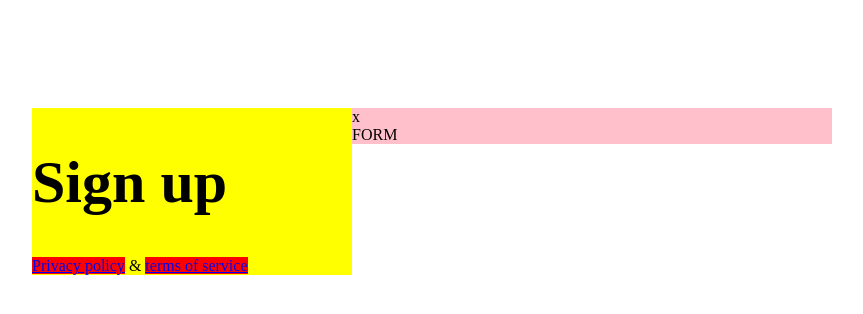
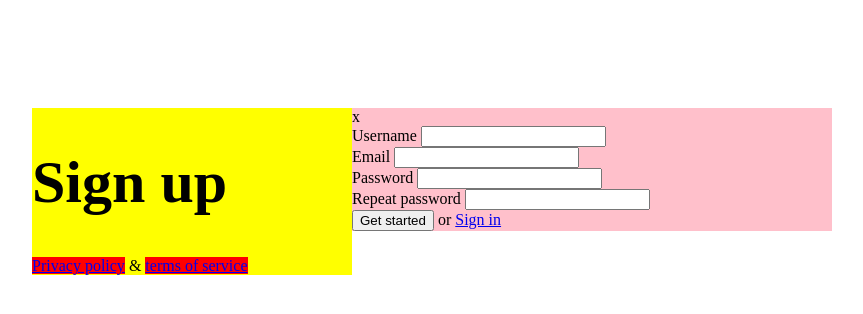
Before and after one commit to gikeris/4-sign-up, a plain HTML site: page index.html in a window 1280 px wide. Shown: the whole page, without its empty margins (208-1071 px from the left). Drawn offline with Linux system fonts and the light colour scheme.

Commit message:
Form HTML #2

```diff
--- /dev/null
+++ b/css/form.css
@@ -0,0 +1,24 @@
+.form{
+
+}
+.form-row{
+
+}
+
+.form-row > label{
+
+}
+
+.form-row > input{
+
+}
+
+.form-row > button{
+
+}
+.form-row > span{
+
+}
+.form-row > a{
+
+}
--- a/index.html
+++ b/index.html
@@ -5,7 +5,10 @@
     <meta http-equiv="X-UA-Compatible" content="IE=edge">
     <meta name="viewport" content="width=device-width, initial-scale=1.0">
     <title>Sign up</title>
+    <!--Base style-->
     <link rel ="stylesheet" href="./css/styles.css">
+    <!--Components style-->
+    <link rel ="stylesheet" href="./css/form.css">
 </head>
 
 <body>
@@ -21,7 +24,27 @@
         <div class = "right-column">
             <div class="close">x</div>
             <form class="form">
-                FORM
+                <div class="form-row">
+                    <label for="">Username</label>
+                    <input type="text">
+                </div>
+                <div class="form-row">
+                    <label for="">Email</label>
+                    <input type="text">
+                </div>
+                <div class="form-row">
+                    <label for="">Password</label>
+                    <input type="text">
+                </div>
+                <div class="form-row">
+                    <label for="">Repeat password</label>
+                    <input type="text">
+                </div>
+                <div class="form-row">
+                    <button type = "submit">Get started</button>
+                    <span>or</span>
+                    <a href="#">Sign in</a>
+                </div>
             </form>
         </div>
     </main>
```
Also changed, not shown: css/styles.css (line endings or trailing spaces).
